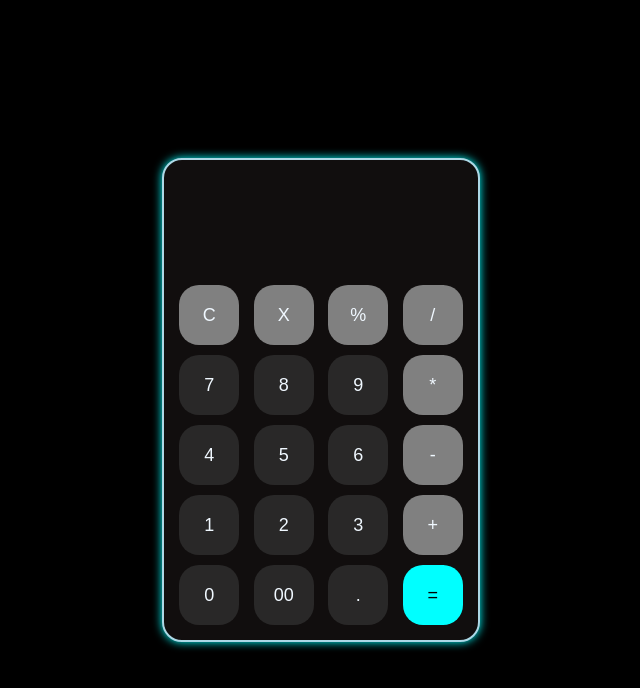
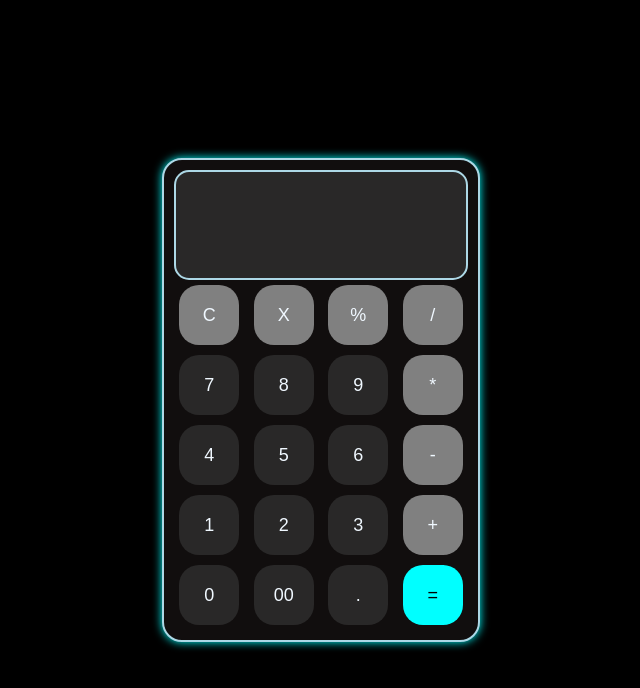
Before and after one commit to MeesamBukhari/Calculator, a plain HTML site: page index.html in a window 1280 px wide. Shown: the whole page, without its empty margins (319-959 px from the left). Drawn offline with Linux system fonts and the light colour scheme.

Commit message:
Update style.css

```diff
--- a/style.css
+++ b/style.css
@@ -33,6 +33,10 @@ body {
   padding-right: 10px;
   overflow: hidden;
   max-width: 300px;
+  border: 2px solid lightblue;
+  border-radius: 15px;
+  box-shadow: 0 0 0 cyan;
+  background-color: rgb(41, 40, 40);
 }
 
 button {
```
